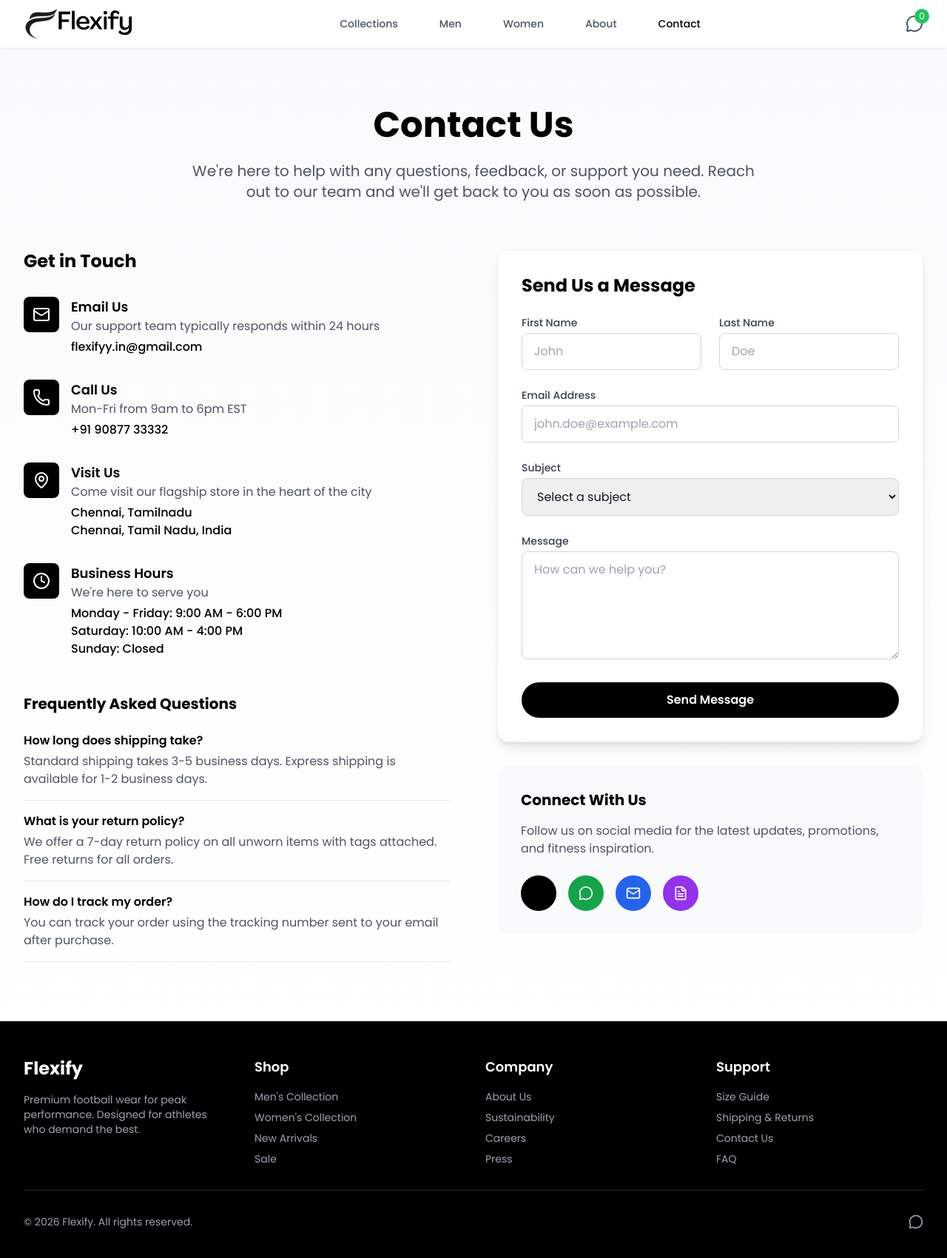
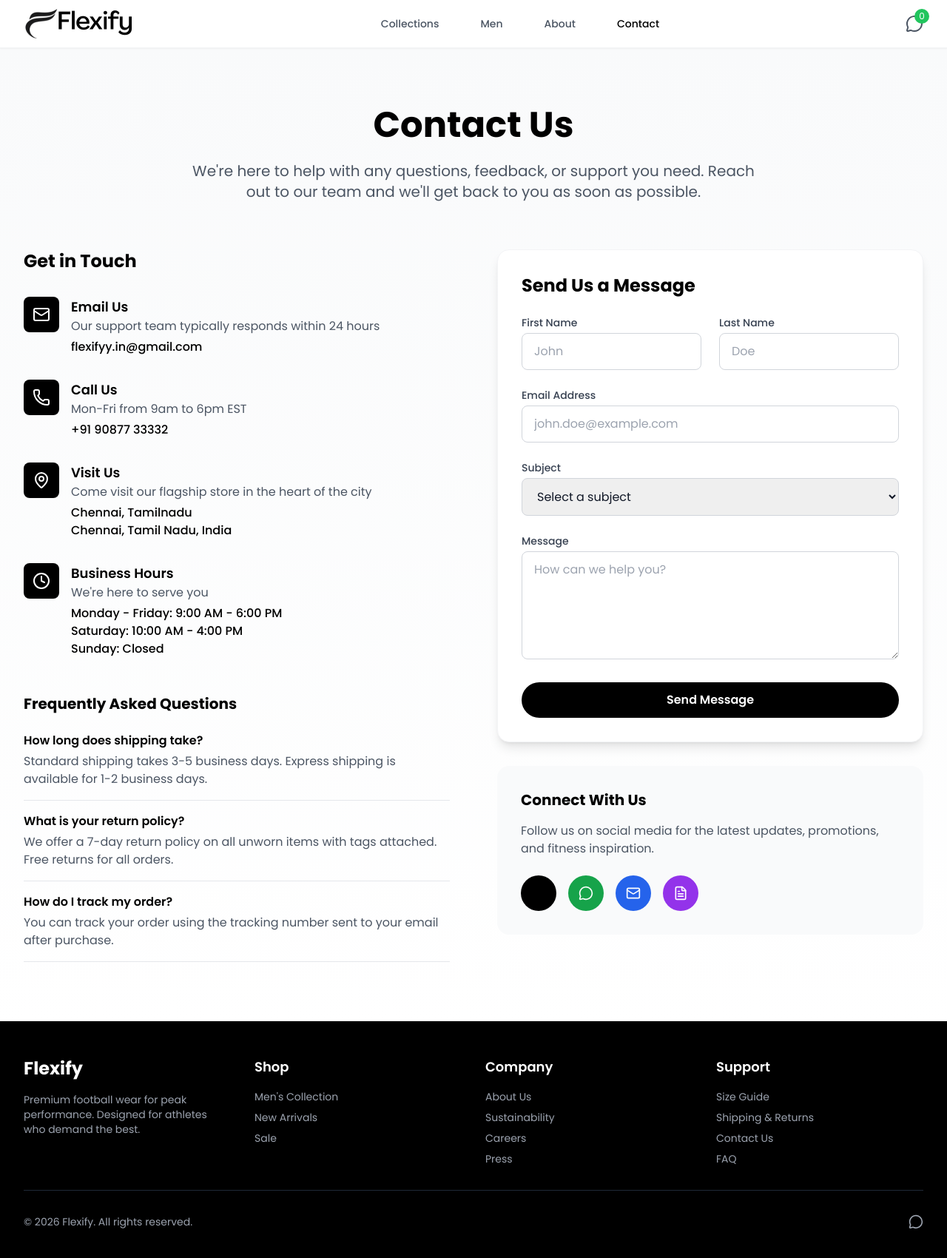
Before and after one commit to flexifysportsethics/flexify, a plain HTML site: page contact.html in a window 1280 px wide. Shown: the whole page at 74% size. Drawn offline with nearby package versions, Linux system fonts and the light colour scheme.

Commit message:
Update contact.html

```diff
--- a/contact.html
+++ b/contact.html
@@ -39,7 +39,7 @@
         <nav class="hidden md:flex space-x-8">
           <a href="collections.html" class="text-gray-600 hover:text-black px-3 py-2 text-sm font-medium transition-colors">Collections</a>
           <a href="men.html" class="text-gray-600 hover:text-black px-3 py-2 text-sm font-medium transition-colors">Men</a>
-          <a href="women.html" class="text-gray-600 hover:text-black px-3 py-2 text-sm font-medium transition-colors">Women</a>
+
           <a href="about.html" class="text-gray-600 hover:text-black px-3 py-2 text-sm font-medium transition-colors">About</a>
           <a href="contact.html" class="text-black hover:text-gray-700 px-3 py-2 text-sm font-medium transition-colors">Contact</a>
         </nav>
@@ -65,7 +65,7 @@
         <nav class="flex-1 p-4 space-y-4">
           <a href="collections.html" class="block py-2 text-gray-600 hover:text-black font-medium">Collections</a>
           <a href="men.html" class="block py-2 text-gray-600 hover:text-black font-medium">Men</a>
-          <a href="women.html" class="block py-2 text-gray-600 hover:text-black font-medium">Women</a>
+
           <a href="about.html" class="block py-2 text-gray-600 hover:text-black font-medium">About</a>
           <a href="contact.html" class="block py-2 text-gray-600 hover:text-black font-medium">Contact</a>
           <!-- Admin login removed as per requirements -->
@@ -223,7 +223,7 @@
                   <a href="https://mail.google.com/mail/u/0/#inbox" class="w-12 h-12 bg-blue-600 rounded-full flex items-center justify-center text-white hover:bg-blue-700 transition-colors">
                     <i data-lucide="mail" class="w-5 h-5"></i>
                   </a>
-                  <a href="https://forms.gle/SUZA7DuuJPQPTApd8" class="w-12 h-12 bg-purple-600 rounded-full flex items-center justify-center text-white hover:bg-purple-700 transition-colors">
+                  <a href="#" class="w-12 h-12 bg-purple-600 rounded-full flex items-center justify-center text-white hover:bg-purple-700 transition-colors">
                     <i data-lucide="file-text" class="w-5 h-5"></i>
                   </a>
                 </div>
@@ -246,7 +246,7 @@
           <h3 class="text-lg font-semibold mb-4">Shop</h3>
           <ul class="space-y-2 text-sm">
             <li><a href="men.html" class="text-gray-400 hover:text-white transition-colors">Men's Collection</a></li>
-            <li><a href="women.html" class="text-gray-400 hover:text-white transition-colors">Women's Collection</a></li>
+
             <li><a href="#" class="text-gray-400 hover:text-white transition-colors">New Arrivals</a></li>
             <li><a href="#" class="text-gray-400 hover:text-white transition-colors">Sale</a></li>
           </ul>
@@ -347,5 +347,4 @@
     });
   </script>
 </body>
-
 </html>
```
